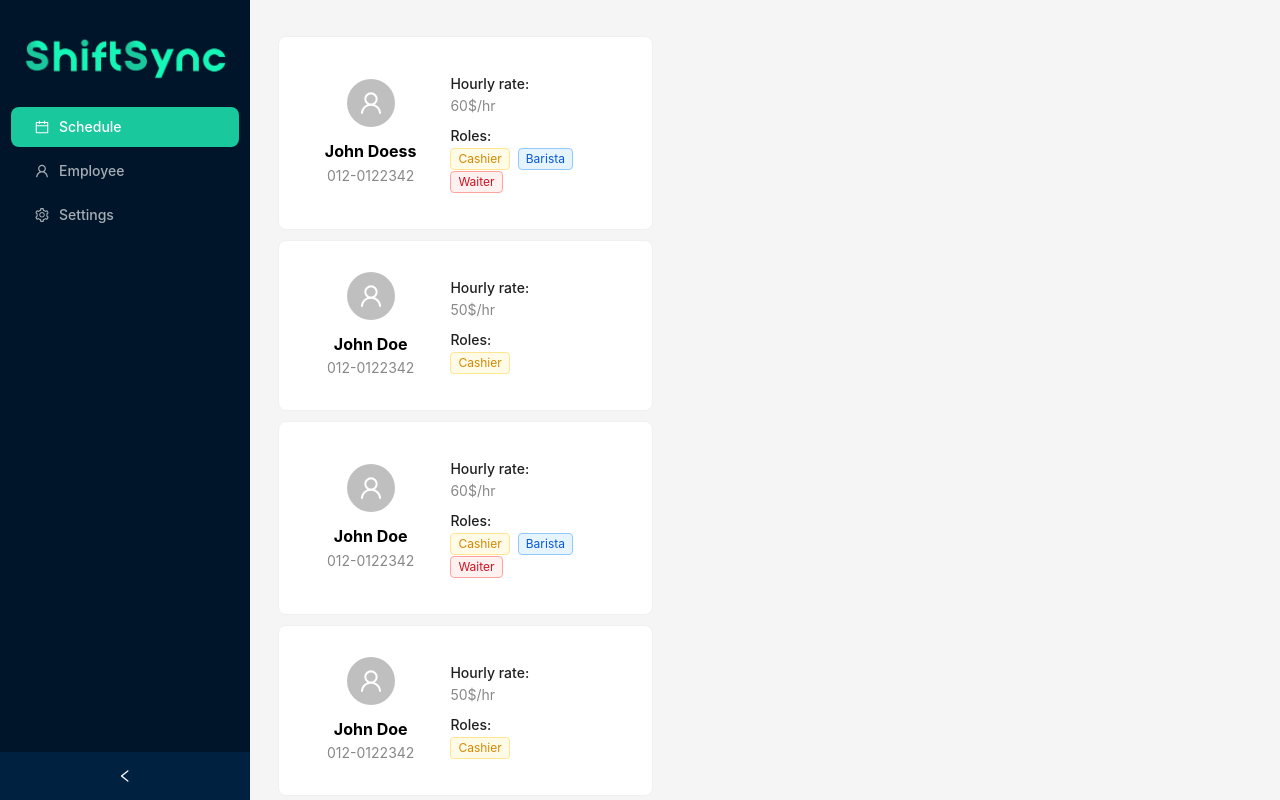
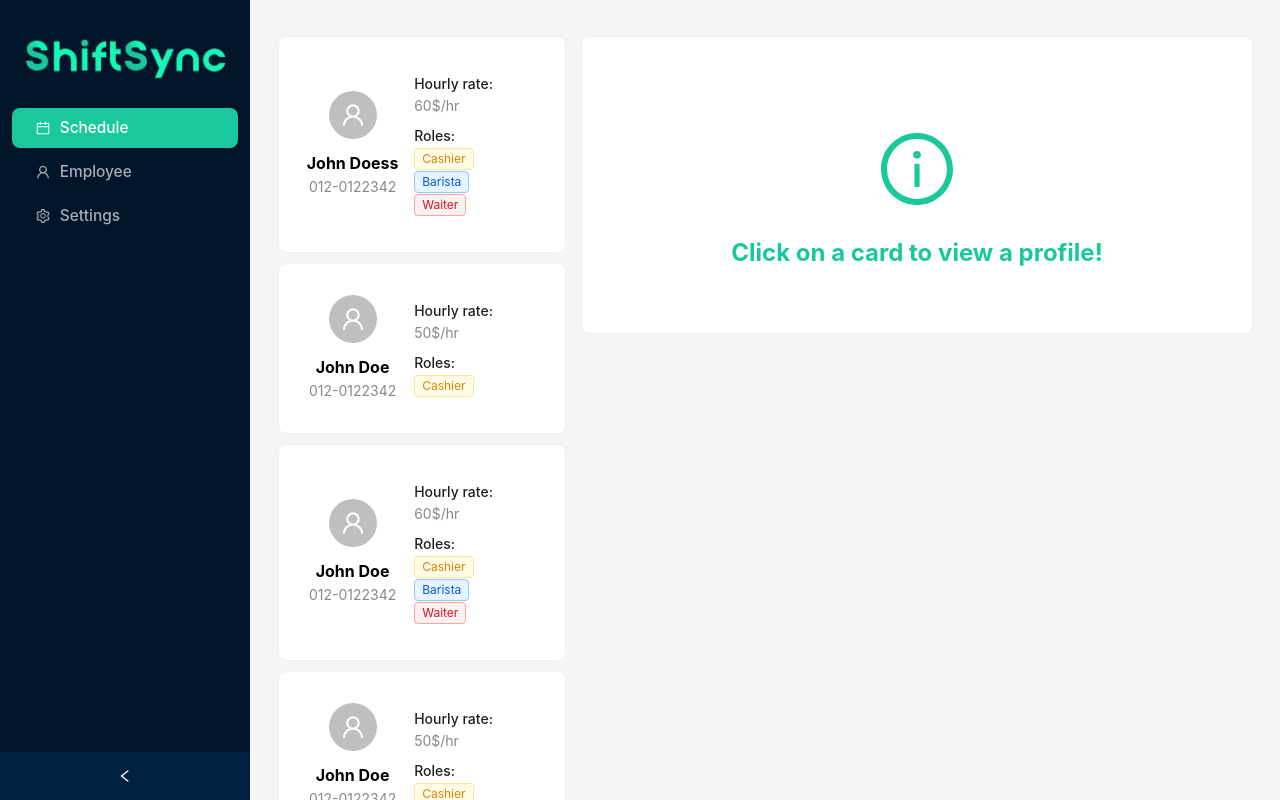
Before and after one commit to danielyuenhx/shiftsync, a React (Vite) app: page /employees in a window 1280 px wide. Shown: the top 800 px of the page. Built offline with nearby package versions, Linux system fonts and the light colour scheme.

Commit message:
fix pagination

```diff
--- a/src/components/employees/employees.tsx
+++ b/src/components/employees/employees.tsx
@@ -1,8 +1,8 @@
-import { useState } from "react";
-import ProfileCard from "../profileCard/profileCard";
-import SelectedProfileCard from "../selectedProfileCard/selectedProfileCard";
-import { profile } from "../../data/data";
-import { Pagination } from "antd";
+import { useState } from 'react';
+import ProfileCard from '../profileCard/profileCard';
+import SelectedProfileCard from '../selectedProfileCard/selectedProfileCard';
+import { data } from '../../data/data';
+import { Pagination } from 'antd';
 
 interface ProfileProps {
   name: string;
@@ -28,44 +28,42 @@ const Employees = () => {
   const renderProfiles = () => {
     const startIndex = (currentPage - 1) * itemsPerPage;
     const endIndex = startIndex + itemsPerPage;
-    const displayedProfiles = profile.slice(startIndex, endIndex);
+    const displayedProfiles = data.slice(startIndex, endIndex);
 
-    return displayedProfiles.map((profile) => (
+    return displayedProfiles.map((profile: any) => {
+      return (
         <div
-        key={profile.name}
-        style={{ width: "100%", cursor: "pointer" }}
+          // key={profile.name}
+          style={{ width: '100%', cursor: 'pointer' }}
           onClick={() => handleProfileClick(profile)}
         >
           <ProfileCard profile={profile} />
         </div>
-    ));
+      );
+    });
   };
 
   return (
-    <div style={{ display: "flex", gap: "10px" }}>
+    <div style={{ display: 'flex', gap: '15px' }}>
       <div
         style={{
-          width: "30%",
-          display: "flex",
-          gap: "10px",
-          alignItems: "center",
-          flexDirection: "column",
+          width: '30%',
+          display: 'flex',
+          gap: '10px',
+          alignItems: 'center',
+          flexDirection: 'column',
         }}
       >
         {renderProfiles()}
         <Pagination
           defaultCurrent={currentPage}
-          total={profile.length}
+          total={data.length}
           pageSize={itemsPerPage}
           onChange={handlePageChange}
         />
       </div>
-      <div style={{ width: "70%" }}>
-        {selectedProfile && (
-          <div style={{ width: "100%" }}>
+      <div style={{ width: '70%' }}>
         <SelectedProfileCard profile={selectedProfile} />
-          </div>
-        )}
       </div>
     </div>
   );
--- a/src/components/layoutWithSidebar/layoutWithSidebar.tsx
+++ b/src/components/layoutWithSidebar/layoutWithSidebar.tsx
@@ -39,7 +39,7 @@ const LayoutWithSidebar = ({ children }: LayoutProps) => {
           mode='inline'
           defaultSelectedKeys={['1']}
           theme='dark'
-          style={{ padding: '0.5em' }}
+          style={{ padding: '0.5em', fontSize: '1.1em' }}
         >
           <Menu.Item key='1' icon={<CalendarOutlined />}>
             <Link to='/'>Schedule</Link>
--- a/src/components/profileCard/profileCard.tsx
+++ b/src/components/profileCard/profileCard.tsx
@@ -25,7 +25,7 @@ const ProfileCard = (props: ProfileProps) => {
     <Card
       hoverable
       bodyStyle={{ padding: '24px' }}
-      style={{ minWidth: '375px', height: 'auto' }}
+      style={{ height: 'auto' }}
     >
       <Row>
         <Col span={10} className="tw-flex tw-flex-col tw-justify-center tw-items-center">
--- a/src/components/selectedProfileCard/selectedProfileCard.tsx
+++ b/src/components/selectedProfileCard/selectedProfileCard.tsx
@@ -7,8 +7,9 @@ import {
   Card,
   Button,
   Modal,
-} from "antd";
-import { useState } from "react";
+} from 'antd';
+import { InfoCircleOutlined } from '@ant-design/icons';
+import { useState } from 'react';
 
 interface ProfileProps {
   profile: {
@@ -22,17 +23,17 @@ interface ProfileProps {
 
 const columns = [
   {
-    title: "Day",
-    dataIndex: "day",
-    key: "day",
+    title: 'Day',
+    dataIndex: 'day',
+    key: 'day',
   },
   {
-    title: "Availability",
-    dataIndex: "availability",
-    key: "availability",
+    title: 'Availability',
+    dataIndex: 'availability',
+    key: 'availability',
     render: (availability: any) => (
-      <Tag color={availability ? "green" : "red"}>
-        {availability ? "Yes" : "No"}
+      <Tag color={availability ? 'green' : 'red'}>
+        {availability ? 'Yes' : 'No'}
       </Tag>
     ),
   },
@@ -47,7 +48,7 @@ const columns = [
   // },
 ];
 
-const SelectedProfileCard = (props: ProfileProps) => {
+const SelectedProfileCard = (props: ProfileProps | null) => {
   const [edit, setEdit] = useState<boolean>(false);
   const [modalVisible, setModalVisible] = useState(false);
 
@@ -82,30 +83,36 @@ const SelectedProfileCard = (props: ProfileProps) => {
   return (
     <Card
       title={
+        props?.profile && (
           <Typography.Title
-          className="tw-mt-4"
+            className='tw-mt-4'
             level={2}
-          style={{ fontSize: "24px" }}
+            style={{ fontSize: '24px' }}
           >
             {props?.profile?.name}
           </Typography.Title>
+        )
       }
       extra={
-        <div className="tw-w-56 tw-flex tw-justify-between tw-flex-row">
+        props?.profile && (
+          <div className='tw-w-56 tw-flex tw-justify-between tw-flex-row'>
             <Button
               onClick={editHandler}
               block
-            style={{ width: "100px", color: "black" }}
+              style={{ width: '100px', color: 'black' }}
             >
-            {edit ? "Save" : "Edit"}
+              {edit ? 'Save' : 'Edit'}
             </Button>
-          <Button onClick={deleteHandler} danger style={{ width: "100px" }}>
+            <Button onClick={deleteHandler} danger style={{ width: '100px' }}>
               Delete
             </Button>
           </div>
+        )
       }
     >
-      <div className="tw-flex tw-flex-col tw-gap-4">
+      {props?.profile ? (
+        <>
+          <div className='tw-flex tw-flex-col tw-gap-4'>
             <Typography.Title level={5}>Schedule</Typography.Title>
             <Table
               //dataSource={props?.profile?.shift}
@@ -113,55 +120,64 @@ const SelectedProfileCard = (props: ProfileProps) => {
               pagination={false}
               showHeader={true}
             />
-        <div className="tw-flex tw-gap-2 tw-flex-col">
+            <div className='tw-flex tw-gap-2 tw-flex-col'>
               <Typography.Title level={5}>Rate</Typography.Title>
               <Input
-            id="rate"
-            placeholder="Rate"
+                id='rate'
+                placeholder='Rate'
                 value={props?.profile?.hourlyRate}
                 onChange={handleRateChange}
                 disabled={!edit}
-            style={{ height: "35px" }}
+                style={{ height: '35px' }}
               />
             </div>
-        <div className="tw-flex tw-gap-2 tw-flex-col">
+            <div className='tw-flex tw-gap-2 tw-flex-col'>
               <Typography.Title level={5}>Phone Number</Typography.Title>
               <Input
-            id="phoneNumber"
-            placeholder="Phone Number"
+                id='phoneNumber'
+                placeholder='Phone Number'
                 value={props?.profile?.number}
                 onChange={handlePhoneNumberChange}
                 disabled={!edit}
-            style={{ height: "35px" }}
+                style={{ height: '35px' }}
               />
             </div>
-        <div className="tw-flex tw-gap-2 tw-flex-col">
+            <div className='tw-flex tw-gap-2 tw-flex-col'>
               <Typography.Title level={5}>Roles</Typography.Title>
               <Select
-            id="values"
-            mode="multiple"
-            placeholder="Select roles"
+                id='values'
+                mode='multiple'
+                placeholder='Select roles'
                 value={props?.profile?.role}
                 onChange={handleDropdownChange}
-            style={{ width: "100%", height: "35px" }}
+                style={{ width: '100%', height: '35px' }}
                 disabled={!edit}
               >
-            <Select.Option value="Value 1">Value 1</Select.Option>
-            <Select.Option value="Value 2">Value 2</Select.Option>
-            <Select.Option value="Value 3">Value 3</Select.Option>
+                <Select.Option value='Value 1'>Value 1</Select.Option>
+                <Select.Option value='Value 2'>Value 2</Select.Option>
+                <Select.Option value='Value 3'>Value 3</Select.Option>
               </Select>
             </div>
           </div>
           <Modal
-        title="Confirm Deletion"
+            title='Confirm Deletion'
             open={modalVisible}
             onOk={(e) => handleDeleteRole(e)}
             onCancel={handleCancel}
-        okText="Delete"
+            okText='Delete'
             okButtonProps={{ danger: true }}
           >
-        <p>Are you sure you want to delete {props?.profile?.name} ?</p>
+            <p>Are you sure you want to delete {props?.profile?.name}?</p>
           </Modal>
+        </>
+      ) : (
+        <div className='tw-flex tw-flex-col tw-justify-center tw-items-center tw-text-primary tw-p-10'>
+          <InfoCircleOutlined className='tw-text-7xl tw-p-8' />
+          <Typography className='tw-text-primary tw-text-2xl tw-font-bold'>
+            Click on a card to view a profile!
+          </Typography>
+        </div>
+      )}
     </Card>
   );
 };
--- a/src/data/data.tsx
+++ b/src/data/data.tsx
@@ -1,4 +1,4 @@
-export const profile = [
+export const data = [
   {
     name: "John Doess",
     role: ["Cashier", "Barista", "Waiter"],
```
Lines whose indentation alone changed are shown as unchanged.
